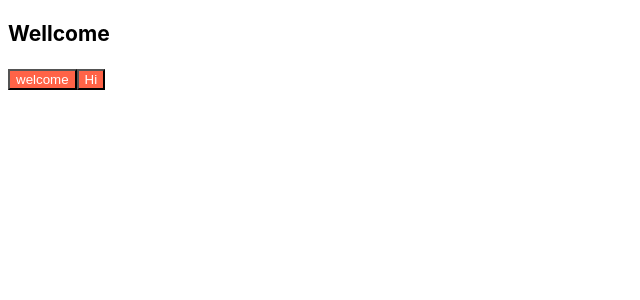
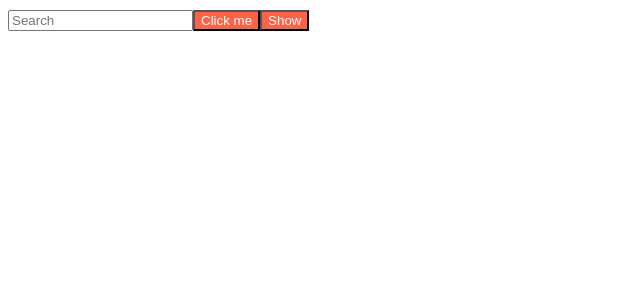
Before and after one commit to GGangNeo/clone-react-for-beginners-movie, a React (Create React App) app: page / in a window 1280 px wide. Shown: the top 300 px of the page, without its empty margins (0-640 px from the left). Built offline with nearby package versions, Linux system fonts and the light colour scheme.

Commit message:
useState useEffect
state rendering management

```diff
--- a/src/App.js
+++ b/src/App.js
@@ -1,12 +1,40 @@
+import { useEffect, useState } from 'react';
 import style from './App.module.css';
 import Button from './Button';
+import Greeting from './Greeting';
 
 function App() {
+  const [count, setCount] = useState(0);
+  const [keyword, setKeyword] = useState('');
+  const [show, setShow] = useState(false);
+  const onClick = () => setCount((current) => current + 1);
+  const onChange = (event) => setKeyword(event.target.value);
+  const onHide = () => setShow((current) => !current);
+  console.log('It will keep running');
+
+  useEffect(() => {
+    console.log('It runs only once.');
+  }, []);
+
+  useEffect(() => {
+    console.log('It runs when keyword changed');
+  }, [keyword]);
+
+  useEffect(() => {
+    console.log('It runs when count changed');
+  }, [count]);
+
+  useEffect(() => {
+    console.log('It runs when count and keyword changed');
+  }, [count, keyword]);
+
   return (
     <div className={style.title}>
-      <h3> Wellcome</h3>
-      <Button text={'welcome'} />
-      <Button text="Hi" />
+      {show ? <Greeting /> : null}
+      <input value={keyword} placeholder="Search" onChange={onChange}></input>
+      {show ? <h1> {count}</h1> : null}
+      <Button text={'Click me'} onClick={onClick} />
+      <Button text={show ? 'Hide' : 'Show'} onClick={onHide} />
     </div>
   );
 }
--- a/src/Button.js
+++ b/src/Button.js
@@ -1,6 +1,10 @@
 import PropTypes from 'prop-types';
 import style from './Button.module.css';
-const Button = ({ text }) => <button className={style.title}>{text}</button>;
+const Button = ({ text, onClick }) => (
+  <button className={style.title} onClick={onClick}>
+    {text}
+  </button>
+);
 
 Button.prototype = {
   text: PropTypes.string.isRequired,
--- /dev/null
+++ b/src/Greeting.js
@@ -0,0 +1,10 @@
+import { useEffect } from 'react';
+const Greeting = () => {
+  useEffect(() => {
+    console.log('hi :)');
+    return () => console.log('bye :(');
+  }, []);
+  return <h1>Hello</h1>;
+};
+
+export default Greeting;
```
